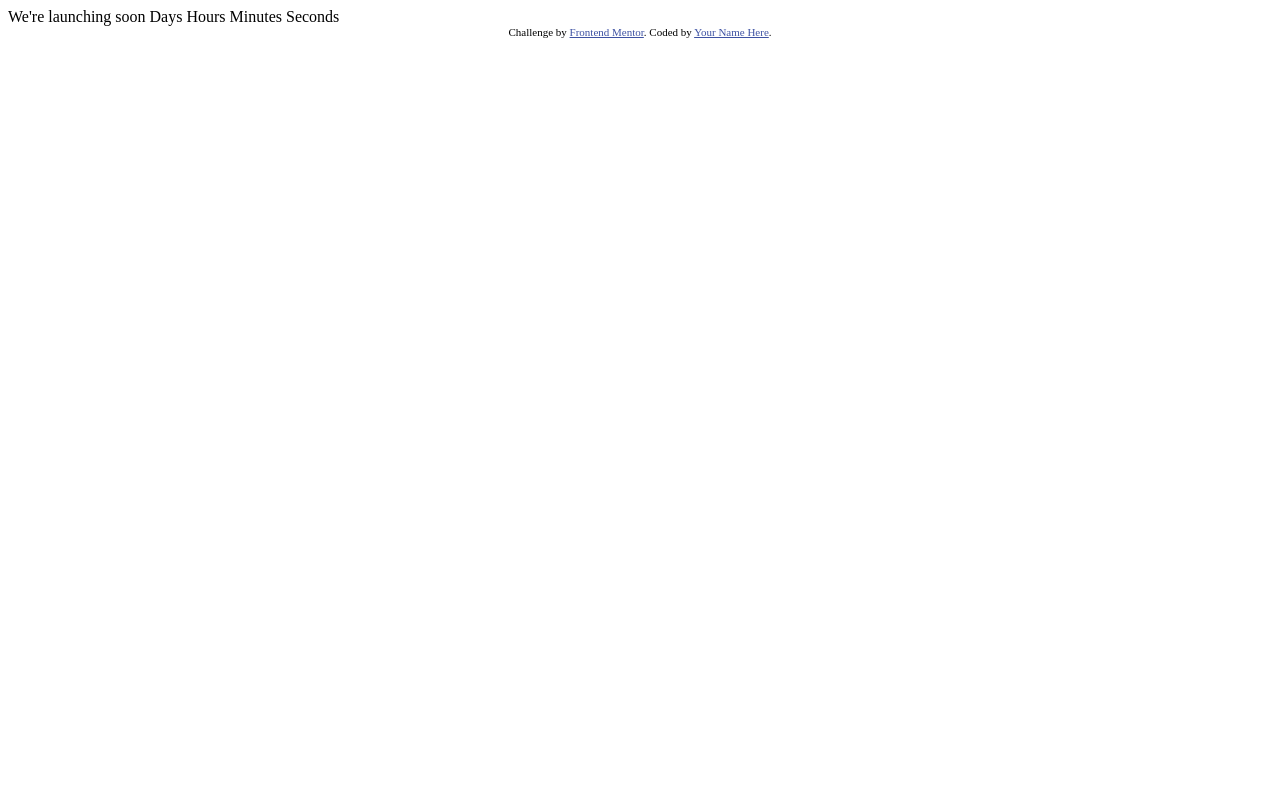
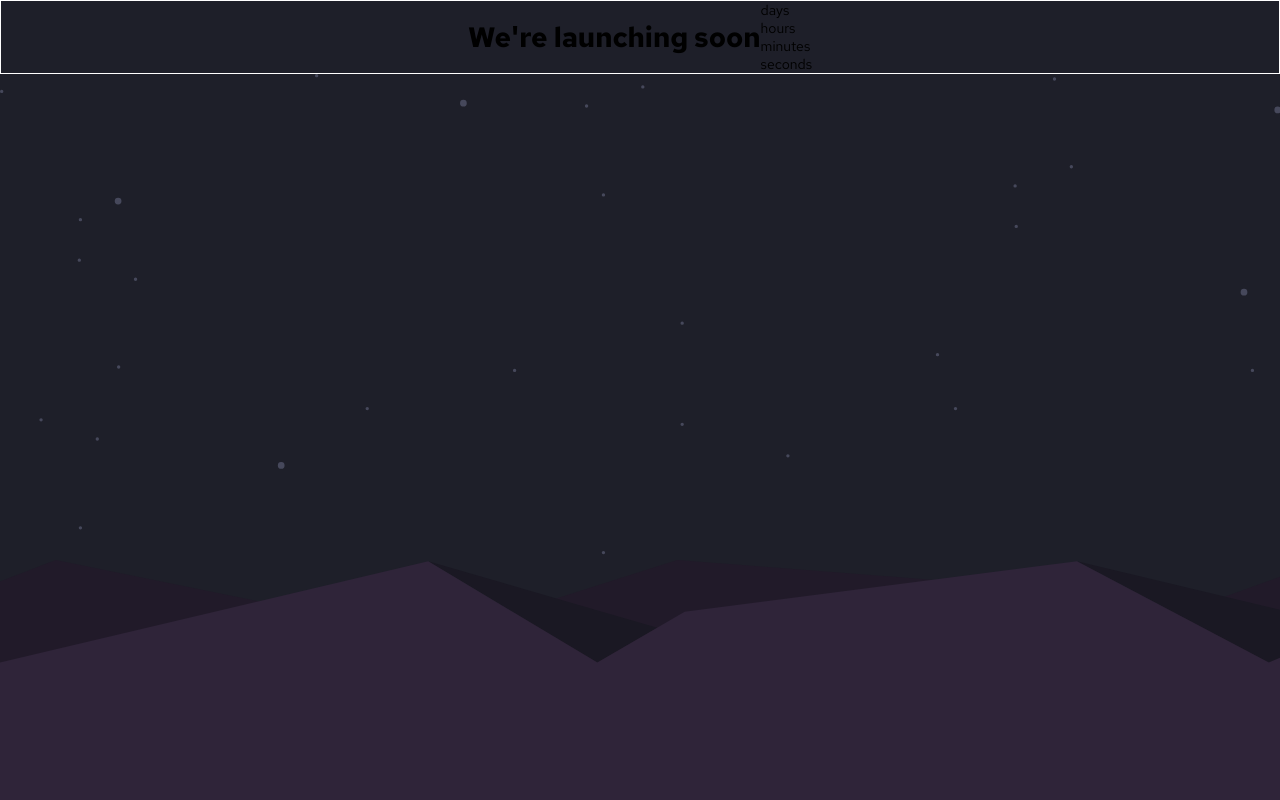
Before and after one commit to KasraTabrizi/launch-countdown-timer, a plain HTML site: page index.html in a window 1280 px wide. Drawn offline with Linux system fonts and the light colour scheme.

Commit message:
background

```diff
--- a/index.html
+++ b/index.html
@@ -1,31 +1,46 @@
 <!DOCTYPE html>
 <html lang="en">
+
 <head>
   <meta charset="UTF-8">
-  <meta name="viewport" content="width=device-width, initial-scale=1.0"> <!-- displays site properly based on user's device -->
+  <meta name="viewport" content="width=device-width, initial-scale=1.0">
+  <!-- displays site properly based on user's device -->
 
   <link rel="icon" type="image/png" sizes="32x32" href="./images/favicon-32x32.png">
+  <link rel="preconnect" href="https://fonts.googleapis.com">
+  <link rel="preconnect" href="https://fonts.gstatic.com" crossorigin>
+  <link
+    href="https://fonts.googleapis.com/css2?family=Red+Hat+Text:ital,wght@0,300;0,400;0,500;0,600;0,700;1,300;1,400;1,500;1,600;1,700&display=swap"
+    rel="stylesheet">
+  <title>Launch countdown timer</title>
+  <link rel="stylesheet" href="style.css">
+</head>
 
-  <title>Frontend Mentor | Launch countdown timer</title>
-
-  <!-- Feel free to remove these styles or customise in your own stylesheet 👍 -->
-  <style>
-    .attribution { font-size: 11px; text-align: center; }
-    .attribution a { color: hsl(228, 45%, 44%); }
-  </style>
-</head>
 <body>
 
-  We're launching soon
+  <div id="wrapper__container">
+    <h1>We're launching soon</h1>
+    <div id="countdown__container">
+      <div class="block">
+        <div class="digit__container"></div>
+        <p>days</p>
+      </div>
+      <div class="block">
+        <div class="digit__container"></div>
+        <p>hours</p>
+      </div>
+      <div class="block">
+        <div class="digit__container"></div>
+        <p>minutes</p>
+      </div>
+      <div class="block">
+        <div class="digit__container"></div>
+        <p>seconds</p>
+      </div>
+    </div>
+  </div>
+  <div id="stars__background"></div>
+  <div id="pattern_hill__background"></div>
+</body>
 
-  Days
-  Hours
-  Minutes
-  Seconds
-
-  <div class="attribution">
-    Challenge by <a href="https://www.frontendmentor.io?ref=challenge" target="_blank">Frontend Mentor</a>.
-    Coded by <a href="#">Your Name Here</a>.
-  </div>
-</body>
 </html>
--- /dev/null
+++ b/style.css
@@ -0,0 +1,54 @@
+/* Variable declaration */
+:root {
+  /* Primary Colors */
+  --prim-grayish-blue: hsl(237, 18%, 59%);
+  --prim-soft-red: hsl(345, 95%, 68%);
+
+  /* Neutral Colors */
+  --ntr-white: hsl(0, 0%, 100%);
+  --ntr-dark-desatur-blue: hsl(236, 21%, 26%);
+  --ntr-very-dark-blue: hsl(235, 16%, 14%);
+  --ntr-ultra-dark-blue: hsl(234, 17%, 12%);
+
+  /* Font weight */
+  --font-weight-700: 700;
+}
+
+/* Basic CSS reset */
+*,
+*::before,
+*::after {
+  padding: 0;
+  margin: 0;
+  box-sizing: border-box;
+}
+
+body {
+  font-family: "Red Hat Text", sans-serif;
+  font-size: 14px;
+  background-color: var(--ntr-very-dark-blue);
+}
+
+#wrapper__container {
+  border: 1px solid white;
+  display: flex;
+  justify-content: center;
+  align-items: center;
+}
+
+#pattern_hill__background {
+  width: 100%;
+  height: 30vh;
+  position: fixed;
+  bottom: 0;
+  z-index: 10;
+  background-image: url("images/pattern-hills.svg");
+  background-size: cover;
+}
+
+#stars__background {
+  background-image: url("images/bg-stars.svg");
+  background-size: cover;
+  width: 100%;
+  height: 80vh;
+}
```
